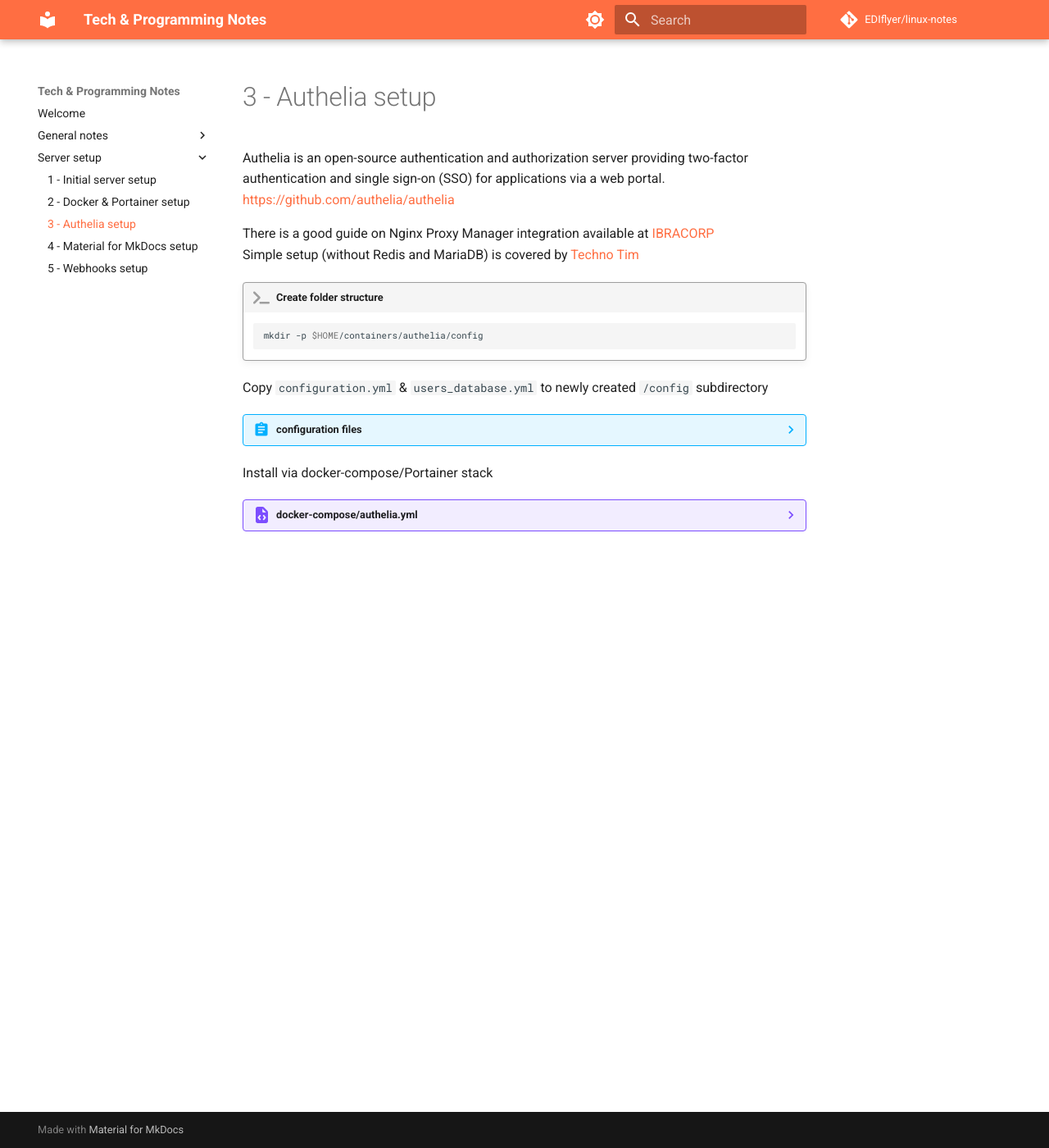
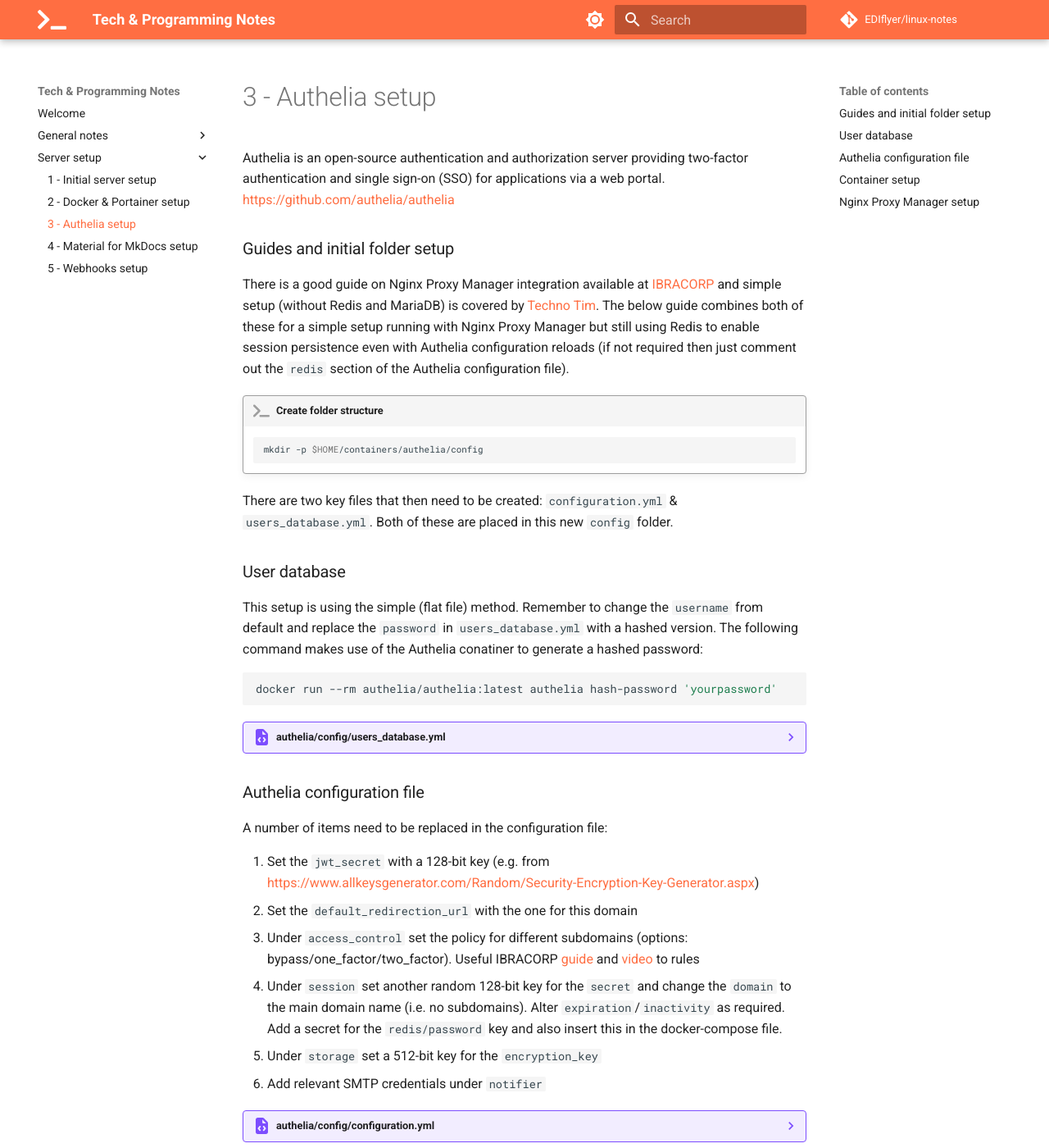
Before and after one commit to EDIflyer/linux-notes, an MkDocs documentation site: the page built from docs/server-setup/03_authelia_setup.md, in a window 1280 px wide and 1400 px high. Shown: the whole window at 82% size. Built offline with MkDocs 1.6.1 and Material for MkDocs 9.7.7, drawn with Linux system fonts in a browser that asks for light colours; comment, search, counter and statistics services are not loaded; some of the changed text lies outside the part shown.

Commit message:
update authelia info

````diff
--- a/docs/server-setup/03_authelia_setup.md
+++ b/docs/server-setup/03_authelia_setup.md
@@ -3,36 +3,50 @@ title: "3 - Authelia setup"
 ---
 Authelia is an open-source authentication and authorization server providing two-factor authentication and single sign-on (SSO) for applications via a web portal. https://github.com/authelia/authelia
 
-There is a good guide on Nginx Proxy Manager integration available at [IBRACORP](https://docs.ibracorp.io/authelia/)
-Simple setup (without Redis and MariaDB) is covered by [Techno Tim](https://docs.technotim.live/posts/authelia-traefik/)
+### Guides and initial folder setup
+There is a good guide on Nginx Proxy Manager integration available at [IBRACORP](https://docs.ibracorp.io/authelia/) and simple setup (without Redis and MariaDB) is covered by [Techno Tim](https://docs.technotim.live/posts/authelia-traefik/).  The below guide combines both of these for a simple setup running with Nginx Proxy Manager but still using Redis to enable session persistence even with Authelia configuration reloads (if not required then just comment out the `redis` section of the Authelia configuration file).
 !!! quote "Create folder structure"
     ``` bash
     mkdir -p $HOME/containers/authelia/config
     ```
-Copy `configuration.yml` & `users_database.yml` to newly created `/config` subdirectory
-??? abstract "configuration files"
-    Remember to change the `username` from default and replace the `password` in `users_database.yml` with a hashed version.  The following command makes use of the Authelia conatiner to generate a hashed password:
-    ``` bash
-    docker run --rm authelia/authelia:latest authelia hash-password 'yourpassword'
+There are two key files that then need to be created: `configuration.yml` & `users_database.yml`.  Both of these are placed in this new `config` folder.
+
+### User database
+This setup is using the simple (flat file) method.  Remember to change the `username` from default and replace the `password` in `users_database.yml` with a hashed version.  The following command makes use of the Authelia conatiner to generate a hashed password:
+``` bash
+docker run --rm authelia/authelia:latest authelia hash-password 'yourpassword'
+```
+??? example "authelia/config/users_database.yml"
+    ``` yaml linenums="1" hl_lines="10 11 13 14"
+    --8<-- "docs/server-setup/config/authelia/users_database.yml"
     ```
-    !!! example "authelia/config/users_database.yml"
-        ``` yaml linenums="1"
-        --8<-- "docs/server-setup/config/authelia/users_database.yml"
-        ```
-    A number of items need to be replaced in the configuration file:
+### Authelia configuration file
+A number of items need to be replaced in the configuration file:
 
-    1. Set the `jwt_secret` with a 128-bit key (e.g. from https://www.allkeysgenerator.com/Random/Security-Encryption-Key-Generator.aspx)
-    1. Set the `default_redirection_url` with the one for this domain
-    1. Under `access_control` set the policy for different subdomains (options: bypass/one_factor/two_factor). Useful IBRACORP [guide](https://docs.ibracorp.io/authelia/authelia/rules) and [video](https://youtu.be/IWNypK2WxB0?t=1244) to rules
-    1. Under `session` set another random 128-bit key for the `secret` and change the `domain` to the main domain name (i.e. no subdomains). Alter `expiration`/`inactivity` as required.
-    1. Under `storage` set a 512-bit key for the `encryption_key`
-    1. Add relevant SMTP credentials under `notifier`
-    !!! example "authelia/config/configuration.yml"
-        ``` yaml linenums="1"
-        --8<-- "docs/server-setup/config/authelia/configuration.yml"
-        ```
-Install via docker-compose/Portainer stack
+1. Set the `jwt_secret` with a 128-bit key (e.g. from https://www.allkeysgenerator.com/Random/Security-Encryption-Key-Generator.aspx)
+1. Set the `default_redirection_url` with the one for this domain
+1. Under `access_control` set the policy for different subdomains (options: bypass/one_factor/two_factor). Useful IBRACORP [guide](https://docs.ibracorp.io/authelia/authelia/rules) and [video](https://youtu.be/IWNypK2WxB0?t=1244) to rules
+1. Under `session` set another random 128-bit key for the `secret` and change the `domain` to the main domain name (i.e. no subdomains). Alter `expiration`/`inactivity` as required.  Add a secret for the `redis/password` key and also insert this in the docker-compose file.
+1. Under `storage` set a 512-bit key for the `encryption_key`
+1. Add relevant SMTP credentials under `notifier`
+??? example "authelia/config/configuration.yml"
+    ``` yaml linenums="1" hl_lines="13 14 40-52 57 60 68 76 83-89"
+    --8<-- "docs/server-setup/config/authelia/configuration.yml"
+    ```
+### Container setup
+Once these two files are in place the container can now be started.  Install via docker-compose or as a Portainer stack using the following file (remember to set the Redis password environment variable):
 ??? example "docker-compose/authelia.yml"
-    ``` yaml linenums="1"
+    ``` yaml linenums="1" hl_lines="9 22 26"
     --8<-- "docs/server-setup/docker-compose/authelia.yml"
     ```
+### Nginx Proxy Manager setup
+Create a new proxy host, pointing to the new `authelia` container on port `9091`.  Switch on all SSL options and generate a new SSL certificate. The following text then needs to be added under advanced settings for this new auth proxy host:
+??? abstract "host proxy advanced settings"
+    ``` yaml linenums="1" hl_lines="2"
+    --8<-- "docs/server-setup/config/authelia/nginx-config-authelia_container.txt"
+    ```
+Then **for each proxy that you wish to be protected** add the following text to advanced settings.  For ease/consistency it is best to add this to every proxy and then set bypass rules in the Authelia configuration file, although omitting this advanced setup from a host will have the same effect.  Be sure to alter the highlighted lines for the server in question.
+??? abstract "endpoint proxy advanced settings"
+    ``` yaml linenums="1" hl_lines="3 45"
+    --8<-- "docs/server-setup/config/authelia/nginx-config-endpoints.txt"
+    ```
--- a/docs/server-setup/config/authelia/configuration.yml
+++ b/docs/server-setup/config/authelia/configuration.yml
@@ -37,11 +37,18 @@ access_control:
     # Rules applied to everyone and are read top to bottom
     # Set to bypass, one_factor or two_factor
     # Remember main login page needs to be allowed to bypass
-    - domain: auth.example.com
+    - domain: "auth.example.com"
       policy: bypass
-    - domain: important.example.com
+    - domain: "status.example.com" # allow /status, /assets, /api and icon.svg to be available to unauthenticated users
+      resources:
+        - "^/status([/?].*)?$"
+        - "^/assets([/?].*)?$"
+        - "^/api([/?].*)?$"
+        - "^/icon.svg$"
+      policy: bypass
+    - domain: "important.example.com"
       policy: two_factor
-    - domain: *.example.com
+    - domain: "*.example.com"
       policy: one_factor
 
 session:
@@ -49,14 +56,16 @@ session:
   # This secret can also be set using the env variables AUTHELIA_SESSION_SECRET_FILE
   secret: unsecure_session_secret
   expiration: 3600  # 1 hour
-  inactivity: 300  # 5 minutes
+  inactivity: 600  # 10 minutes
   domain: example.com  # Should match whatever your root protected domain is
 
-# redis:
-#   host: redis
-#   port: 6379
-#   # This secret can also be set using the env variables AUTHELIA_SESSION_REDIS_PASSWORD_FILE
-#   # password: authelia
+  # option to install Redis in-memory database - this allows persistence of sessions even when Authelia container is restarted, e.g. for config changes
+  redis:
+    host: redis
+    port: 6379
+    # This secret can also be set using the env variables AUTHELIA_SESSION_REDIS_PASSWORD_FILE
+    # Has issues with some special characters so stick to text/numbers - set this in docker-compose file too
+    password: authelia
 
 regulation:
   max_retries: 3
--- a/docs/server-setup/config/authelia/users_database.yml
+++ b/docs/server-setup/config/authelia/users_database.yml
@@ -9,7 +9,7 @@
 users:
   username:
     displayname: "Your Name"
-    # Password is Authelia
+    # See documentation for docker command to create hashed password
     password: "$argon2id$v=19$m=65536,t=1,p=8$cUI4a0E3L1laYnRDUXl3Lw$ZsdsrdadaoVIaVj8NltA8x4qVOzT+/r5GF62/bT8OuAs"
     email: you@example.com
     groups:
--- a/docs/server-setup/docker-compose/authelia.yml
+++ b/docs/server-setup/docker-compose/authelia.yml
@@ -13,6 +13,23 @@ services:
       - nginx-proxy-manager_default
     restart: unless-stopped
 
+  redis:
+    container_name: redis
+    image: bitnami/redis:latest
+    expose:
+      - 6379
+    volumes:
+      - /home/alan/containers/redis:/bitnami/redis/data
+    environment:
+      - PUID=1000
+      - PGID=1000
+      - REDIS_PASSWORD="YOUR_REDIS_PASSWORD"
+      - REDIS_AOF_ENABLED=no
+      - TZ=Europe/London
+    networks:
+      - nginx-proxy-manager_default
+    restart: unless-stopped
+
 networks:
   nginx-proxy-manager_default:
     external: true
--- a/mkdocs.yml
+++ b/mkdocs.yml
@@ -5,6 +5,8 @@ edit_uri: edit/main/docs/
 
 theme:
   name: material
+  logo: images/logo.svg
+  favicon: images/favicon.ico
   palette:
     # Palette toggle for light mode
     - scheme: default
````
Also changed, not shown: docs/server-setup/04_mkdocs-material_setup.md (+5 -0 lines), docs/images/favicon.ico (added), docs/images/logo.svg (added).
